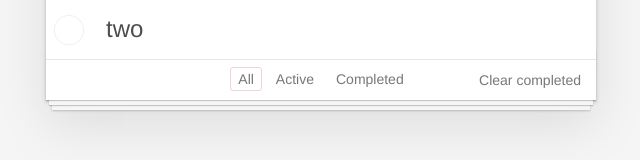
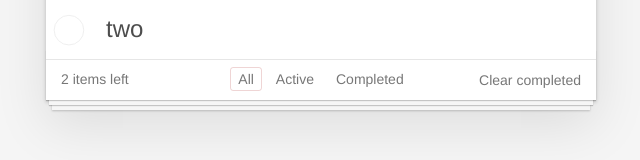
Before and after one commit to pferlito/todo-react, a React (Create React App) app: page / in a window 1280 px wide. Shown: the part 256-416 px from the top of the page, without its empty margins (319-959 px from the left). Built offline with nearby package versions, Linux system fonts and the light colour scheme.

Commit message:
Work on footer.

```diff
--- a/src/App.js
+++ b/src/App.js
@@ -14,26 +14,39 @@ const handleToggleAll = () => {
 
 function App() {
   const handleAdd = (value) => {
-    const newState = {...state};
+    const newState = {...currentState};
     newState.itemsList.push({text: value, state: 'active'});
     setState(newState);
   };
 
-  let state = {
+  let initialState = {
     itemsList: [{text: 'one', state: 'active'}, {text: 'two', state: 'active'}],
     filter: ""
   };
-  const [current_state, setState] = useState(state);
+  const [currentState, setState] = useState(initialState);
+
+  let activeCount = 0;
+  let completedCount = 0;
+  currentState.itemsList.forEach((el) => {
+    if (el.state === 'active') {
+      activeCount++;
+    } else {
+      completedCount++;
+    }
+  });
 
   return (
     <section className="todoapp">
       <Header handleAdd={handleAdd}/>
-      <TodoList list={current_state}
+      <TodoList list={currentState}
                 handleChange={handleChange}
                 handleDestroy={handleDestroy}
                 handleToggleAll={handleToggleAll}
       />
-      <Footer/>
+      <Footer
+        activeCount={activeCount}
+        completedCount={completedCount}
+      />
     </section>
   );
 }
--- a/src/Footer.js
+++ b/src/Footer.js
@@ -1,10 +1,13 @@
 import React from 'react';
 import Header from "./Header";
 
-function Footer(props) {
+function Footer({activeCount, completedCount}) {
+  const items = activeCount === 1 ? 'item' : 'items';
+
   return (
     <footer className="footer">
-      <span className="todo-count"></span>
+      <span
+        className="todo-count">{activeCount} {items} left</span>
       <ul className="filters">
         <li>
           <a href="#/" className="selected">All</a>
```
